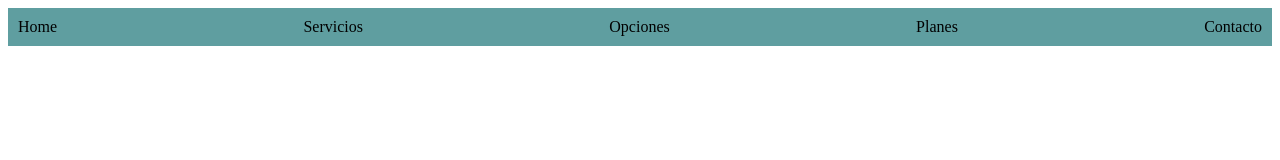
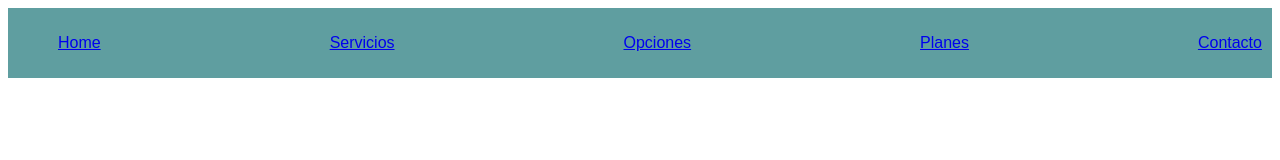
Before and after one commit to KatherinFer/Flex-y-Grid, a plain HTML site: page Ejercicio1/index.html in a window 1280 px wide. Drawn offline with Linux system fonts and the light colour scheme.

Commit message:
ejercicio1-v1

```diff
--- a/Ejercicio1/index.html
+++ b/Ejercicio1/index.html
@@ -8,11 +8,13 @@
 </head>
 <body>
     <div class="container">
-        <div class="item">Home</div>
-        <div class="item">Servicios</div>
-        <div class="item">Opciones</div>
-        <div class="item">Planes</div>
-        <div class="item">Contacto</div>
+        <ul class="menu">
+            <li><a href="#">Home</a></li>
+            <li><a href="#">Servicios</a></li>
+            <li><a href="#">Opciones</a></li>
+            <li><a href="#">Planes</a></li>
+            <li><a href="#">Contacto</a></li>
+        </ul>
     </div>
 </body>
 </html>
--- a/Ejercicio1/styles.css
+++ b/Ejercicio1/styles.css
@@ -1,6 +1,10 @@
 .container{
-    display: flex;
-    justify-content: space-between;
     background-color:cadetblue;
     padding: 10px;
 }
+.menu{
+    list-style: none;
+    display: flex;
+    justify-content: space-between;
+    font-family: sans-serif;
+}
```
